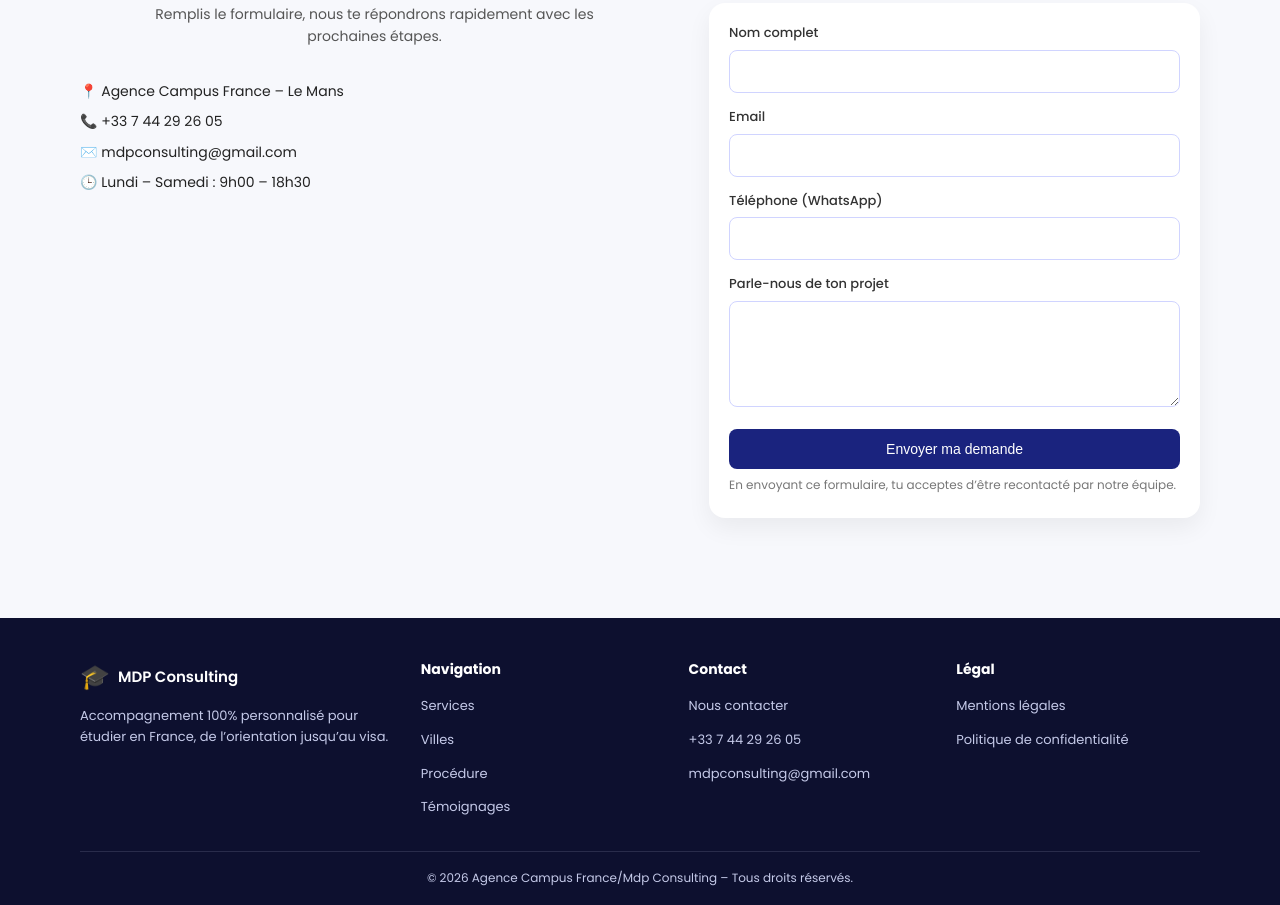
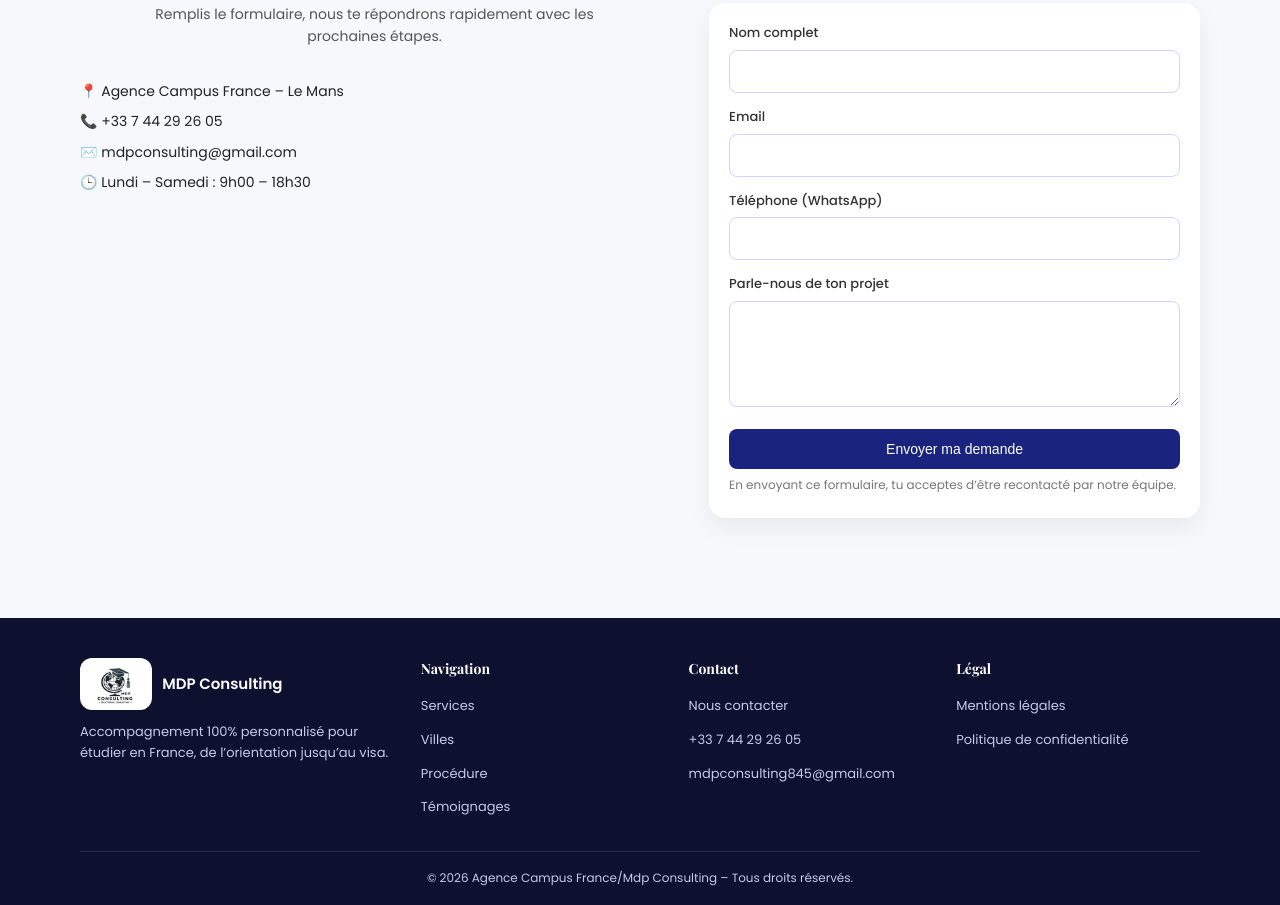
Before and after one commit to Artemis6635/projet-campus-france-, a website: page contact.html in a window 1280 px wide. Shown: the part 313-1218 px from the top of the page. Drawn offline with nearby package versions, Linux system fonts and the light colour scheme.

Commit message:
modification de la police et logo

```diff
--- a/components/footer.html
+++ b/components/footer.html
@@ -3,8 +3,10 @@
     <div class="footer-grid">
       <div class="footer-col footer-brand">
         <div class="footer-logo">
-          <span class="logo-icon">🎓</span>
-          <span>MDP Consulting</span>
+          <span class="footer-logo-badge">
+            <img src="img/logo.png" alt="MDP Consulting - Educational Consulting" class="logo-img">
+          </span>
+          <span class="footer-logo-name">MDP Consulting</span>
         </div>
         <p>Accompagnement 100% personnalisé pour étudier en France, de l’orientation jusqu’au visa.</p>
       </div>
@@ -22,7 +24,7 @@
         <ul>
           <li><a href="contact.html">Nous contacter</a></li>
           <li><a href="tel:+33744292605">+33 7 44 29 26 05</a></li>
-          <li><a href="mailto:mdpconsulting@gmail.com">mdpconsulting@gmail.com</a></li>
+          <li><a href="mailto:mdpconsulting845@gmail.com">mdpconsulting845@gmail.com</a></li>
         </ul>
       </div>
       <div class="footer-col">
--- a/components/header.html
+++ b/components/header.html
@@ -5,6 +5,7 @@
       <a href="index.html">
         <img src="img/logo.png" alt="MDP Consulting - Educational Consulting" class="logo-img">
       </a>
+      <span class="logo-text">MDP Consulting</span>
     </div>
     <nav class="nav">
       <ul>
--- a/contact.html
+++ b/contact.html
@@ -9,7 +9,7 @@
   <!-- Police Google -->
   <link rel="preconnect" href="https://fonts.googleapis.com">
   <link rel="preconnect" href="https://fonts.gstatic.com" crossorigin>
-  <link href="https://fonts.googleapis.com/css2?family=Poppins:wght@300;400;500;600;700&display=swap" rel="stylesheet">
+  <link href="https://fonts.googleapis.com/css2?family=Playfair+Display:wght@600;700&family=Poppins:wght@300;400;500;600;700&display=swap" rel="stylesheet">
 
   <!-- Styles -->
   <link rel="stylesheet" href="css/style.css">
--- a/css/style.css
+++ b/css/style.css
@@ -25,6 +25,15 @@ body {
   background: var(--color-bg);
   color: var(--color-text);
   line-height: 1.6;
+}
+
+h1,
+h2,
+h3,
+h4,
+.logo-text {
+  font-family: 'Playfair Display', serif;
+  font-weight: 700;
 }
 
 /* Layout utilitaires */
@@ -81,6 +90,10 @@ body {
 
 .logo-icon {
   font-size: 24px;
+}
+
+.logo-text {
+  font-size: 16px;
 }
 
 .logo-img {
@@ -518,13 +531,27 @@ textarea {
 }
 
 .footer-logo {
-  display: flex;
+  display: inline-flex;
   align-items: center;
-  gap: 8px;
+  gap: 10px;
+  margin-bottom: 12px;
+}
+
+.footer-logo-badge {
+  display: inline-flex;
+  background: #ffffff;
+  padding: 6px 10px;
+  border-radius: 12px;
+}
+
+.footer-logo-badge .logo-img {
+  height: 40px;
+}
+
+.footer-logo-name {
   font-weight: 600;
   font-size: 15px;
   color: #ffffff;
-  margin-bottom: 10px;
 }
 
 .footer-brand p {
--- /dev/null
+++ b/package.json
@@ -0,0 +1,5 @@
+{
+  "dependencies": {
+    "@vercel/analytics": "^2.0.1"
+  }
+}
```
Also changed, not shown: confidentialite.html (+1 -1 lines), destinations.html (+1 -1 lines), index.html (+1 -1 lines), mentions-legales.html (+1 -1 lines), process.html (+1 -1 lines), services.html (+1 -1 lines), testimonials.html (+1 -1 lines), 1 other file.
